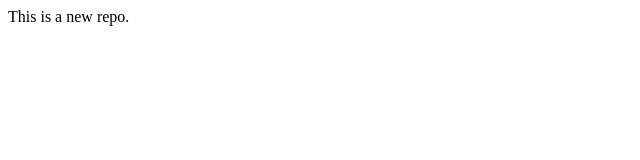
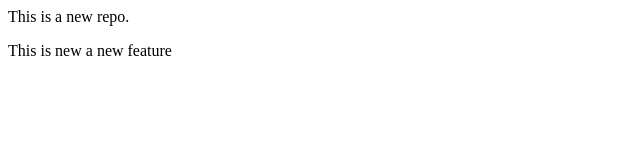
Before and after one commit to Vaibhav-Dodiya/LocalRepo, a plain HTML site: page LocalRepo/index.html in a window 1280 px wide. Shown: the whole page, without its empty margins (0-640 px from the left). Drawn offline with Linux system fonts and the light colour scheme.

Commit message:
Add new feature

```diff
--- a/LocalRepo/index.html
+++ b/LocalRepo/index.html
@@ -1 +1,2 @@
 <p>This is a new repo.</p>
+<p>This is new a new feature</p>
```
